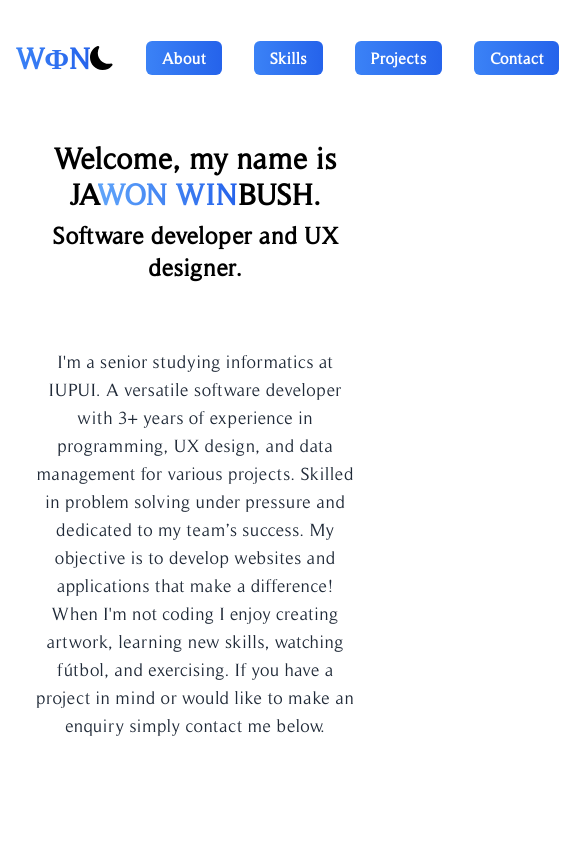
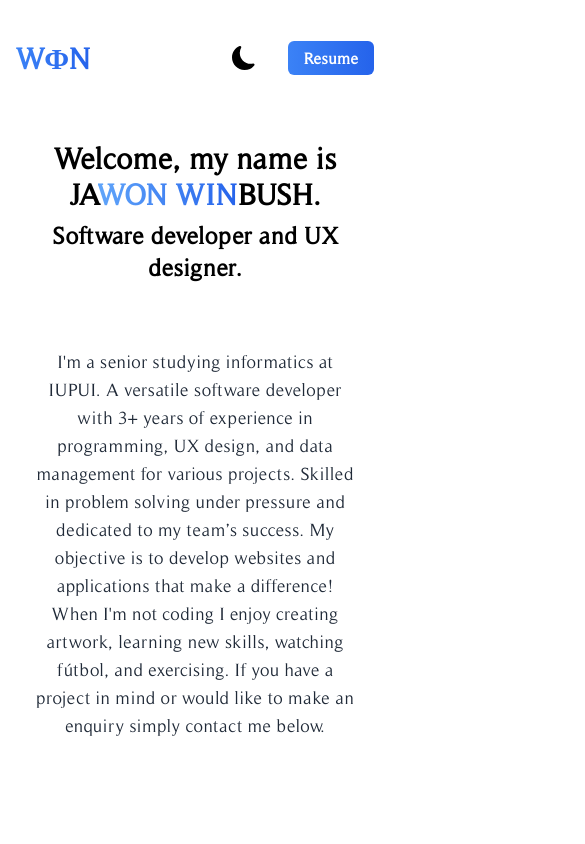
Before and after one commit to jwinbush/portfolio2023, a Next.js app: page / in a window 390 px wide. Shown: the top 844 px of the page, 585 px wide, since content can reach past the window. Built offline with nearby package versions, Linux system fonts and the light colour scheme.

Commit message:
Fixing nav bar and making it responsive

```diff
--- a/pages/index.js
+++ b/pages/index.js
@@ -50,6 +50,7 @@ export default function Home() {
                   className=" cursor-pointer text-2xl"
                 />
               </li>
+              <div className="navbar flex">
               <li>
               <a
                   className="text-md md:text-xl font-semibold bg-gradient-to-r from-blue-500 text- to-blue-600 text-white px-4 py-2 border-none rounded-md ml-8"
@@ -72,6 +73,7 @@ export default function Home() {
                   Projects
                 </a>
               </li>
+
               <li>
                 <a
                   className="text-md md:text-xl font-semibold bg-gradient-to-r from-blue-500 text- to-blue-600 text-white px-4 py-2 border-none rounded-md ml-8"
@@ -80,6 +82,7 @@ export default function Home() {
                   Contact
                 </a>
               </li>
+              </div>
               <li>
                 <a
                   className="text-md md:text-xl font-semibold bg-gradient-to-r from-blue-500 text- to-blue-600 text-white px-4 py-2 border-none rounded-md ml-8"
--- a/styles/globals.css
+++ b/styles/globals.css
@@ -28,4 +28,8 @@ a {
     .content {
         display: block;
     }
+    .navbar {
+        visibility: hidden;
+        display: none;
+    }
 }
```
